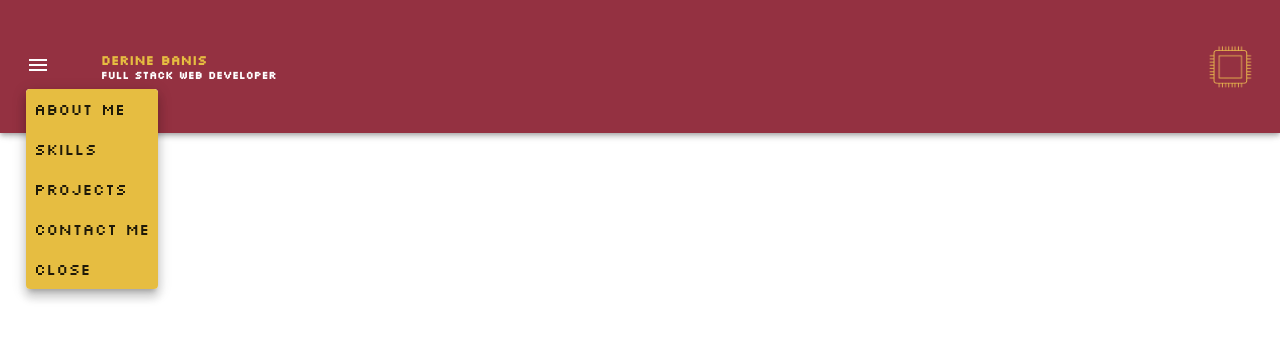
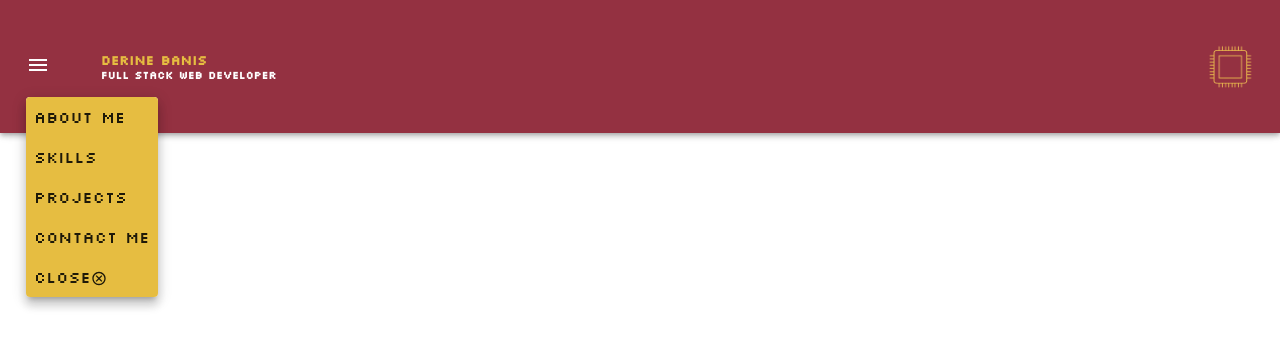
Before and after one commit to Enired/my-personal-site, a React (Create React App) app in the folder client/: page / in a window 1280 px wide. Both pictures are taken after a click on the element 37 px from the left and 66 px from the top of the page. Shown: the top 348 px of the page. Built offline with nearby package versions, Linux system fonts and the light colour scheme.

Commit message:
Add icon to close menu item, and adjust styling

```diff
--- a/client/src/components/TopNav.jsx
+++ b/client/src/components/TopNav.jsx
@@ -1,9 +1,16 @@
+//React
+import { useState } from "react";
+
+//MUI Materials
 import { AppBar, Toolbar } from "@mui/material"
+import {Menu, MenuItem} from "@mui/material";
+//MUI Icons
 import MenuOutlinedIcon from '@mui/icons-material/MenuOutlined';
+import CancelOutlinedIcon from '@mui/icons-material/CancelOutlined';
+//Styles
 import "../styles/topNav.scss"
 import img from "../assets/logo.png"
-import { useState } from "react";
-import {Menu, MenuItem} from "@mui/material";
+
 export const TopNav = () => {
 
   //FOR DROPDOWN MENU -- START
@@ -38,7 +45,7 @@ export const TopNav = () => {
           <MenuItem className="nav-bar-menu-dropdown-item" onClick={()=>{console.log('Clicked Skills Link')}}>Skills</MenuItem>
           <MenuItem className="nav-bar-menu-dropdown-item" onClick={()=>{console.log('Clicked Projects Link')}}>Projects</MenuItem>
           <MenuItem className="nav-bar-menu-dropdown-item" onClick={()=>{console.log('Clicked Contact Me Link')}}>Contact Me</MenuItem>
-          <MenuItem className="nav-bar-menu-dropdown-item" onClick={(event)=>{closeMenu(event)}}>Close</MenuItem>
+          <MenuItem className="nav-bar-menu-dropdown-item" onClick={(event)=>{closeMenu(event)}}>Close<CancelOutlinedIcon id="nav-dropdown-close-icon"/></MenuItem>
         </Menu>
 
 
--- a/client/src/styles/topNav.scss
+++ b/client/src/styles/topNav.scss
@@ -62,7 +62,7 @@
   }
 
   #nav-bar-menu-dropdown{
-    margin-top: 0.5rem;
+    margin-top: 1rem;
     ul {
       padding: 0;
     }
@@ -70,6 +70,12 @@
       font-family: 'Silkscreen', cursive;
       padding: 0.5rem;
       background-color: #E6BD41;
+
+      #nav-dropdown-close-icon{
+        font-size: medium;
+        padding-top: 2.5px;
+      }
+
     }
   }
 
```
